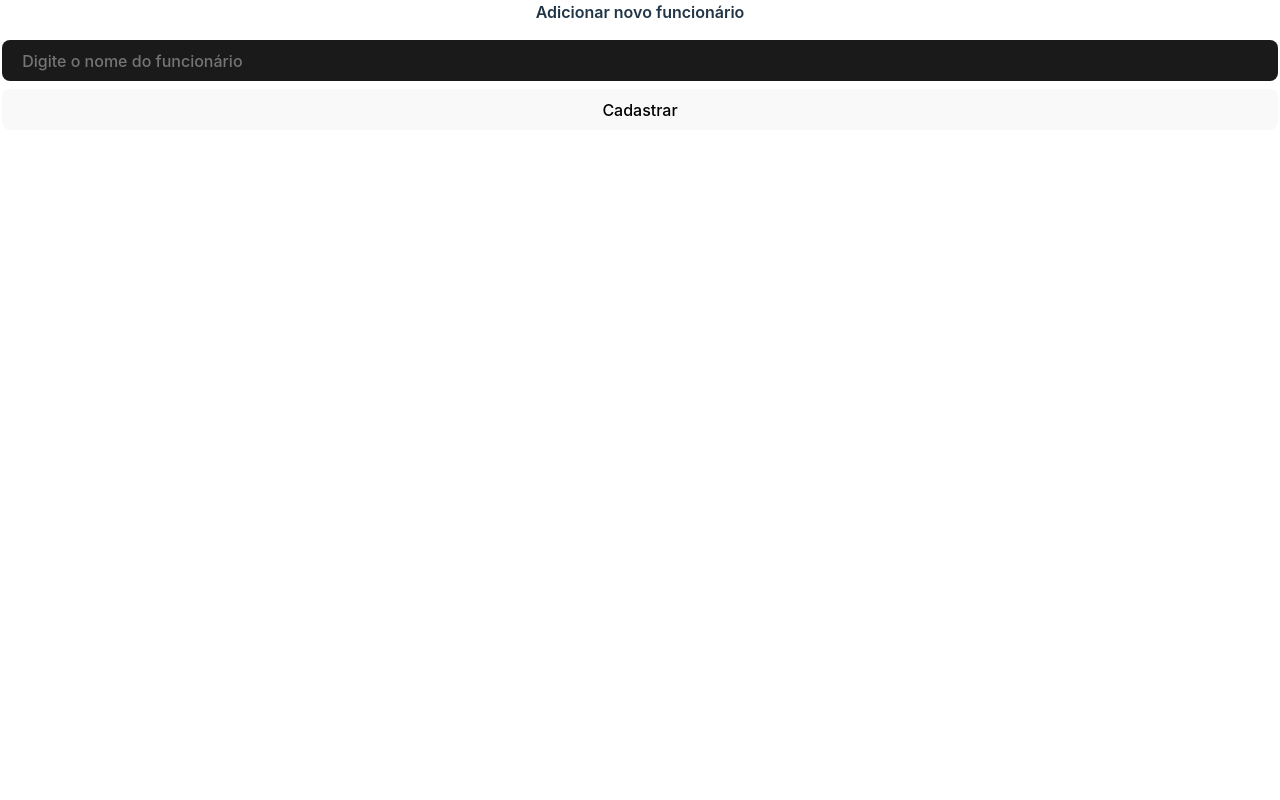
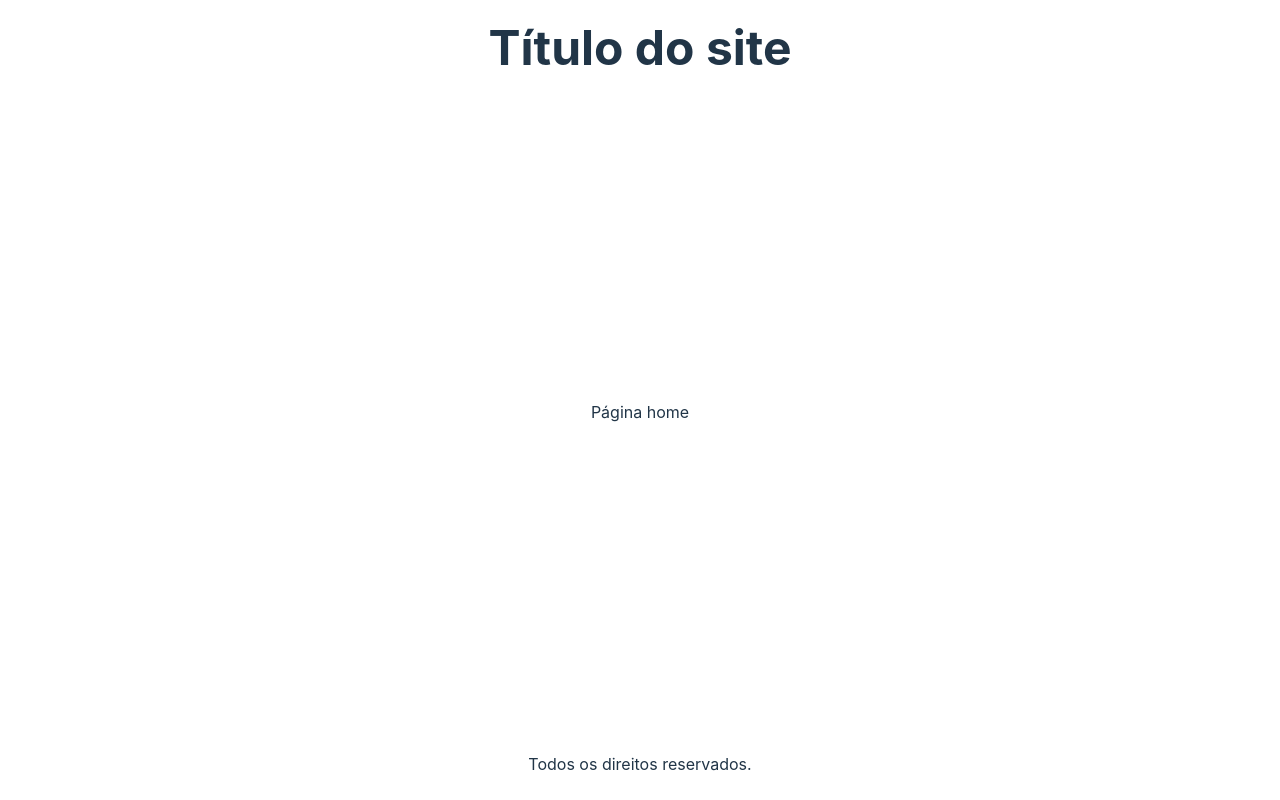
Before and after one commit to Maiquinho/react-lab, a React (Vite) app: page / in a window 1280 px wide. Built offline with nearby package versions, Linux system fonts and the light colour scheme.

Commit message:
build: set react router

```diff
--- a/src/App.tsx
+++ b/src/App.tsx
@@ -1,4 +1,12 @@
-import { EmployeeList } from './components/EmployeeList';
+import { Header } from './components/Header';
+import { Footer } from './components/Footer';
+import { Home } from './pages/Home';
+import { About } from './pages/About';
+import { AboutMichael } from './pages/AboutMichael';
+import { AboutReactLab } from './pages/AboutReactLab';
+import { Faq } from './pages/Faq';
+
+import { Routes, Route } from 'react-router-dom';
 
 import './App.css';
 
@@ -7,8 +15,17 @@ export default function App() {
 
   return (
     <div className="App">
+      <Header />
 
-      <EmployeeList />
+      <Routes>
+        <Route path="/" element={<Home />} />
+        <Route path="/about" element={<About />} />
+        <Route path="/about/michael" element={<AboutMichael />} />
+        <Route path="/about/reactlab" element={<AboutReactLab />} />
+        <Route path="/faq" element={<Faq />} />
+      </Routes>
+
+      <Footer />
     </div>
   )
 }
--- a/src/main.tsx
+++ b/src/main.tsx
@@ -1,10 +1,14 @@
 import React from 'react'
 import ReactDOM from 'react-dom/client'
 import App from './App'
+import { BrowserRouter } from 'react-router-dom'
+
 import './index.css'
 
 ReactDOM.createRoot(document.getElementById('root') as HTMLElement).render(
   <React.StrictMode>
-    <App />
+    <BrowserRouter>
+      <App />
+    </BrowserRouter>
   </React.StrictMode>,
 )
```
